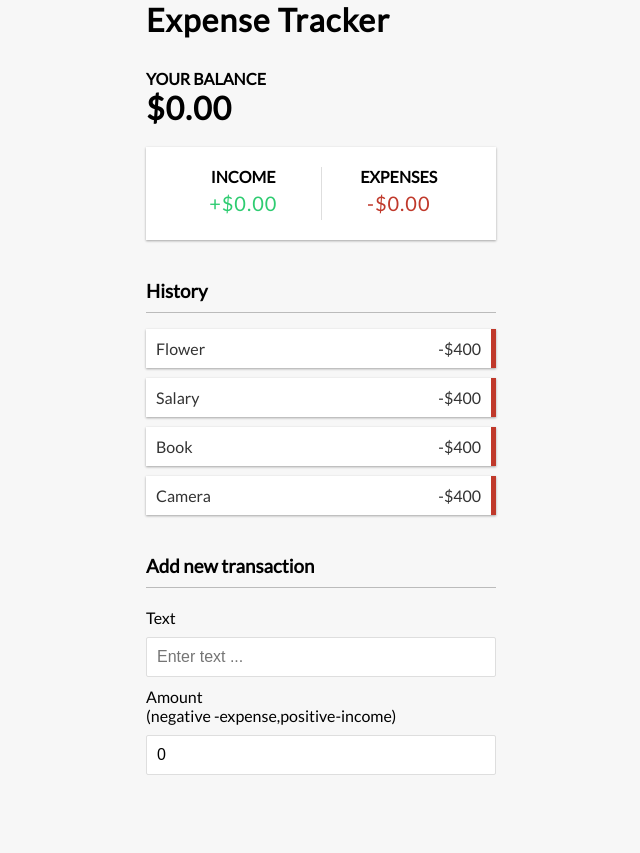
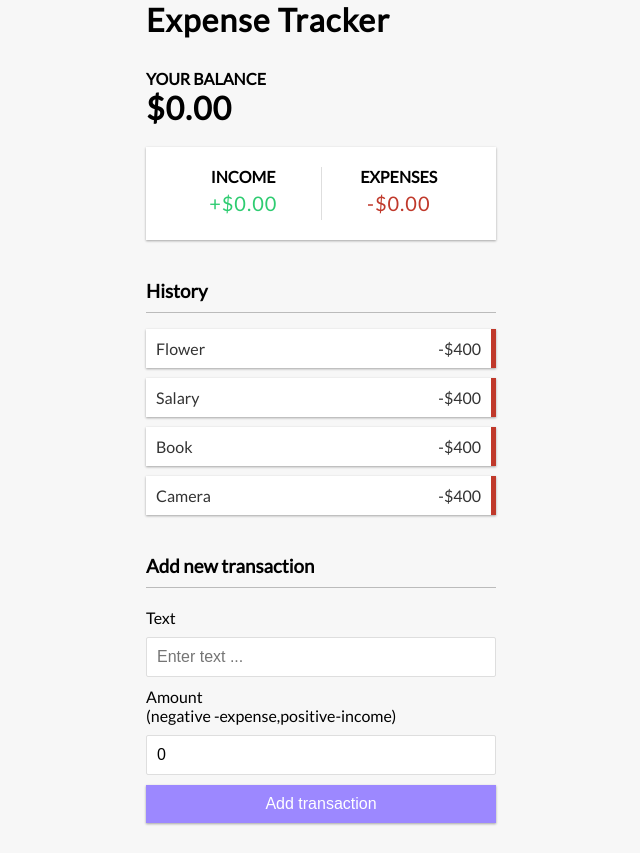
Before and after one commit to MuteeVincente/expense-tracker-react, a React (Create React App) app: page / in a window 1280 px wide. Shown: the whole page, without its empty margins (319-959 px from the left). Before the commit the page ends 805 px from the top, so only its background shows below. Built offline with nearby package versions, Linux system fonts and the light colour scheme.

Commit message:
add transaction button

```diff
--- a/src/components/AddTransaction.js
+++ b/src/components/AddTransaction.js
@@ -22,6 +22,8 @@ const AddTransactionList = () => {
             <input  type='number' value={amount}
             onChange={(e) => setAmount(e.target.value)}placeholder='Enter amount'/>
         </div>
+        <button className="btn">Add transaction</button>
+
     </form>
 
     </>
```
